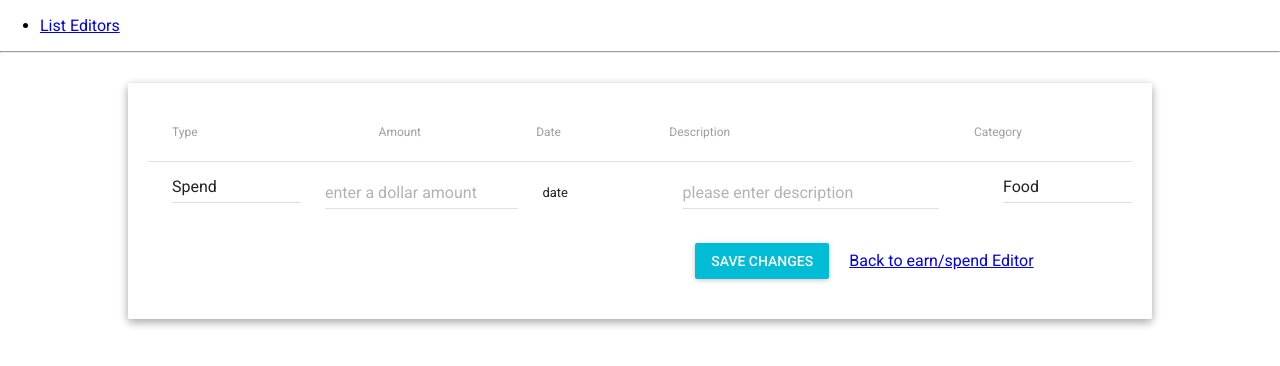
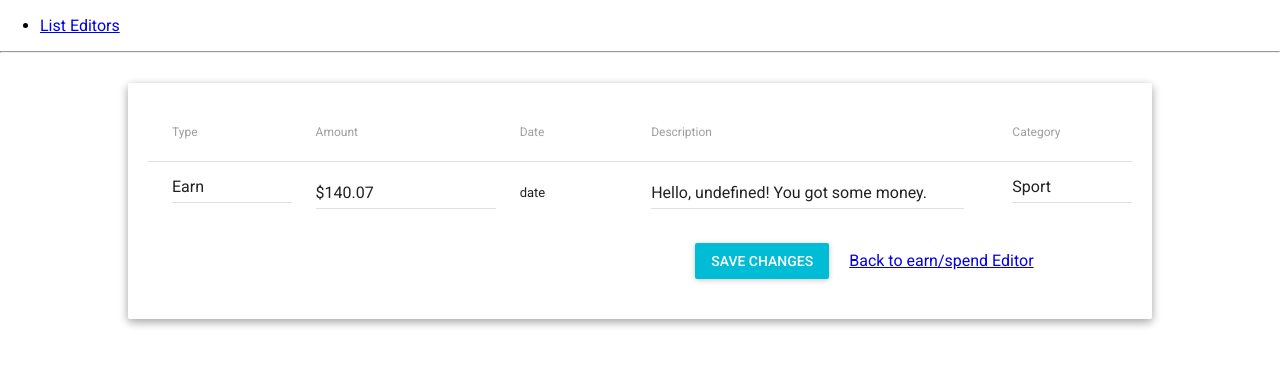
Before and after one commit to 1nG0d/spend_money, a React app: page /editors/spend_earn/59eba76504b242942526d96a in a window 1280 px wide. Shown: the top 366 px of the page. Built offline with nearby package versions, Linux system fonts and the light colour scheme.

Commit message:
new page for edit row

```diff
--- a/frontend/components/editors/EditorSpendEdit.js
+++ b/frontend/components/editors/EditorSpendEdit.js
@@ -18,8 +18,24 @@ import {
 class EditorSpendEdit extends React.Component {
 
     state =  {
-      value: 1
+        typeValue: this.props.item.type,
+        amountValue: this.props.item.amount,
+        descriptionValue: this.props.item.description,
+        categoryValue: this.props.item.category
     };
+
+    handleSelector = (nameSelector) =>(event, key, value) => {
+            this.setState({
+                [nameSelector]: value
+            })
+    };
+
+    handleText = (nameSelector) =>(event, value) => {
+        this.setState({
+            [nameSelector]: value
+        })
+    };
+
 
     render() {
 
@@ -32,44 +48,50 @@ class EditorSpendEdit extends React.Component {
                                      selectable={false}
                                      adjustForCheckbox={false}>
                             <TableRow>
-                                <TableHeaderColumn style={{width: '12%'}}>Type</TableHeaderColumn>
-                                <TableHeaderColumn style={{width: '8%'}}>Amount</TableHeaderColumn>
+                                <TableHeaderColumn style={{width: '7%'}}>Type</TableHeaderColumn>
+                                <TableHeaderColumn style={{width: '12%'}}>Amount</TableHeaderColumn>
                                 <TableHeaderColumn style={{width: '6%'}}>Date</TableHeaderColumn>
-                                <TableHeaderColumn style={{width: '20%'}}>Description</TableHeaderColumn>
-                                <TableHeaderColumn style={{width: '10%'}}>Category</TableHeaderColumn>
+                                <TableHeaderColumn style={{width: '25%'}}>Description</TableHeaderColumn>
+                                <TableHeaderColumn style={{width: '7%'}}>Category</TableHeaderColumn>
                             </TableRow>
                         </TableHeader>
                         <TableBody displayRowCheckbox={false}>
                             <TableRow>
                                 <TableRowColumn style={{width: '7%'}}>
                                     <SelectField
-                                        value={this.state.value}
-                                        onChange={this.handleChange}>
-                                        <MenuItem value={1} primaryText="Spend"/>
-                                        <MenuItem value={2} primaryText="Earn"/>
+                                        value={this.state.typeValue}
+                                        name="type"
+                                        onChange={this.handleSelector('typeValue')}>
+                                        <MenuItem value="spend" primaryText="Spend"/>
+                                        <MenuItem value="earn" primaryText="Earn"/>
                                     </SelectField>
                                 </TableRowColumn>
                                 <TableRowColumn style={{width: '12%'}}>
                                     <TextField
+                                        onChange={this.handleText('amountValue')}
+                                        value={this.state.amountValue}
                                         hintText="enter a dollar amount"
-                                        name="description"
+                                        name="amount"
                                     />
                                 </TableRowColumn>
                                 <TableRowColumn style={{width: '6%'}}>date</TableRowColumn>
-                                <TableRowColumn style={{width: '20%'}}>
-                                    <TextField
+                                <TableRowColumn style={{width: '25%'}}>
+                                    <TextField style={{width: '100%'}}
+                                               onChange={this.handleText('descriptionValue')}
+                                        value={this.state.descriptionValue}
                                         hintText="please enter description"
                                         name="description"
                                     />
                                 </TableRowColumn>
                                 <TableRowColumn style={{width: '7%'}}>
                                     <SelectField
-                                        value={this.state.value}
-                                        onChange={this.handleChange}>
-                                        <MenuItem value={1} primaryText="Food"/>
-                                        <MenuItem value={2} primaryText="Entertainment"/>
-                                        <MenuItem value={2} primaryText="Sport"/>
-                                        <MenuItem value={2} primaryText="Alcohol"/>
+                                        name="category"
+                                        value={this.state.categoryValue}
+                                        onChange={this.handleSelector('categoryValue')}>
+                                        <MenuItem value="food" primaryText="Food"/>
+                                        <MenuItem value="entertainment" primaryText="Entertainment"/>
+                                        <MenuItem value="sport" primaryText="Sport"/>
+                                        <MenuItem value="alcohol" primaryText="Alcohol"/>
                                     </SelectField>
                                 </TableRowColumn>
                             </TableRow>
```
